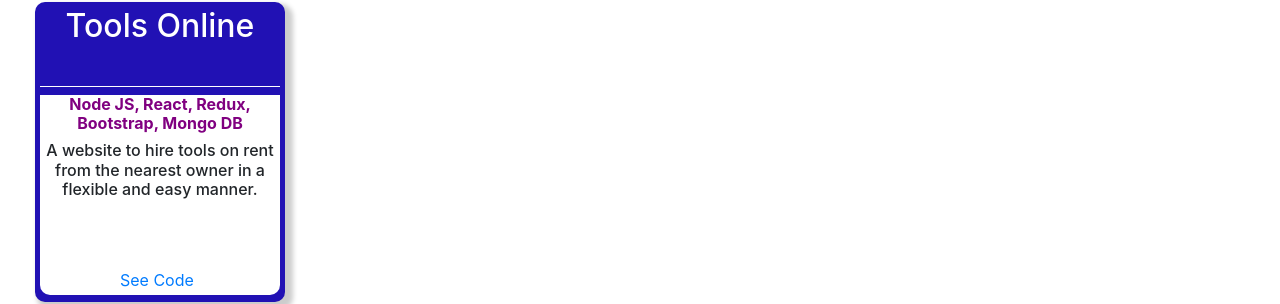
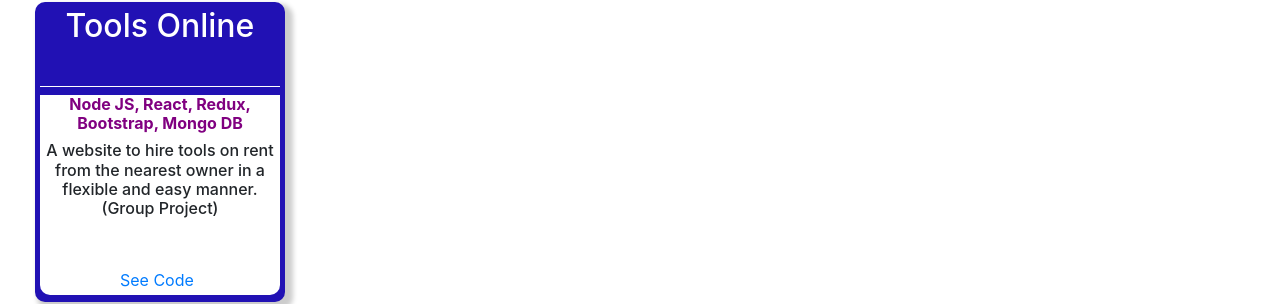
Before and after one commit to Niket-iiitu/Portfolio, a React (Create React App) app: page / in a window 1280 px wide. Shown: the part 1254-1558 px from the top of the page. Built offline with nearby package versions, Linux system fonts and the light colour scheme.

Commit message:
tools online correction

```diff
--- a/src/ProjectCard/projects.js
+++ b/src/ProjectCard/projects.js
@@ -39,7 +39,7 @@ const ProjectSet = () => {
         title="Tools Online"
         language="Node JS, React, Redux, Bootstrap, Mongo DB"
         link="https://tools-forest.netlify.app/"
-        description="A website to hire tools on rent from the nearest owner in a flexible and easy manner."
+        description="A website to hire tools on rent from the nearest owner in a flexible and easy manner. (Group Project)"
       />
     </div>
   );
```
Also changed, not shown: 1 other file (tests, documents, lock files or other folders).
